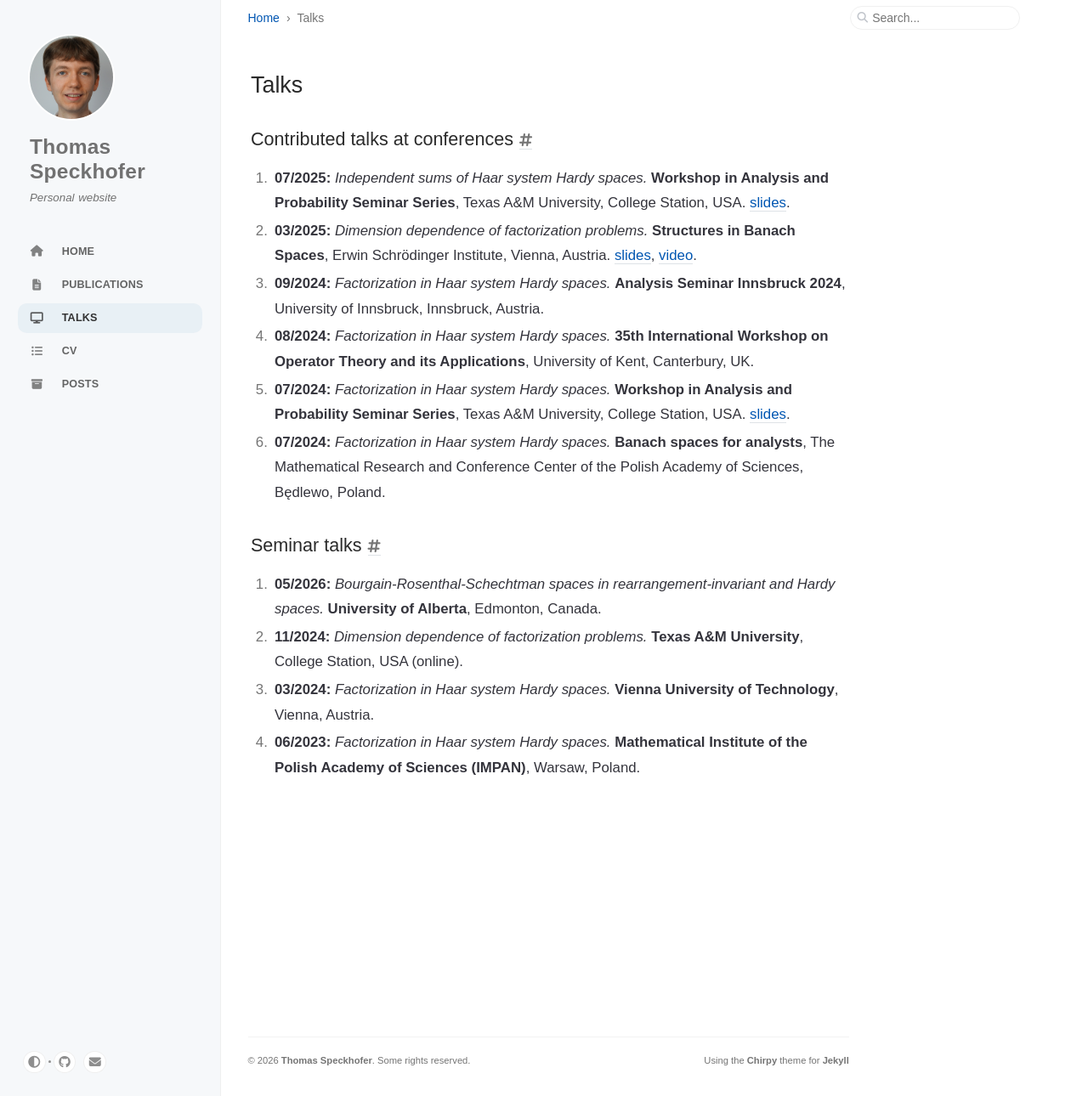
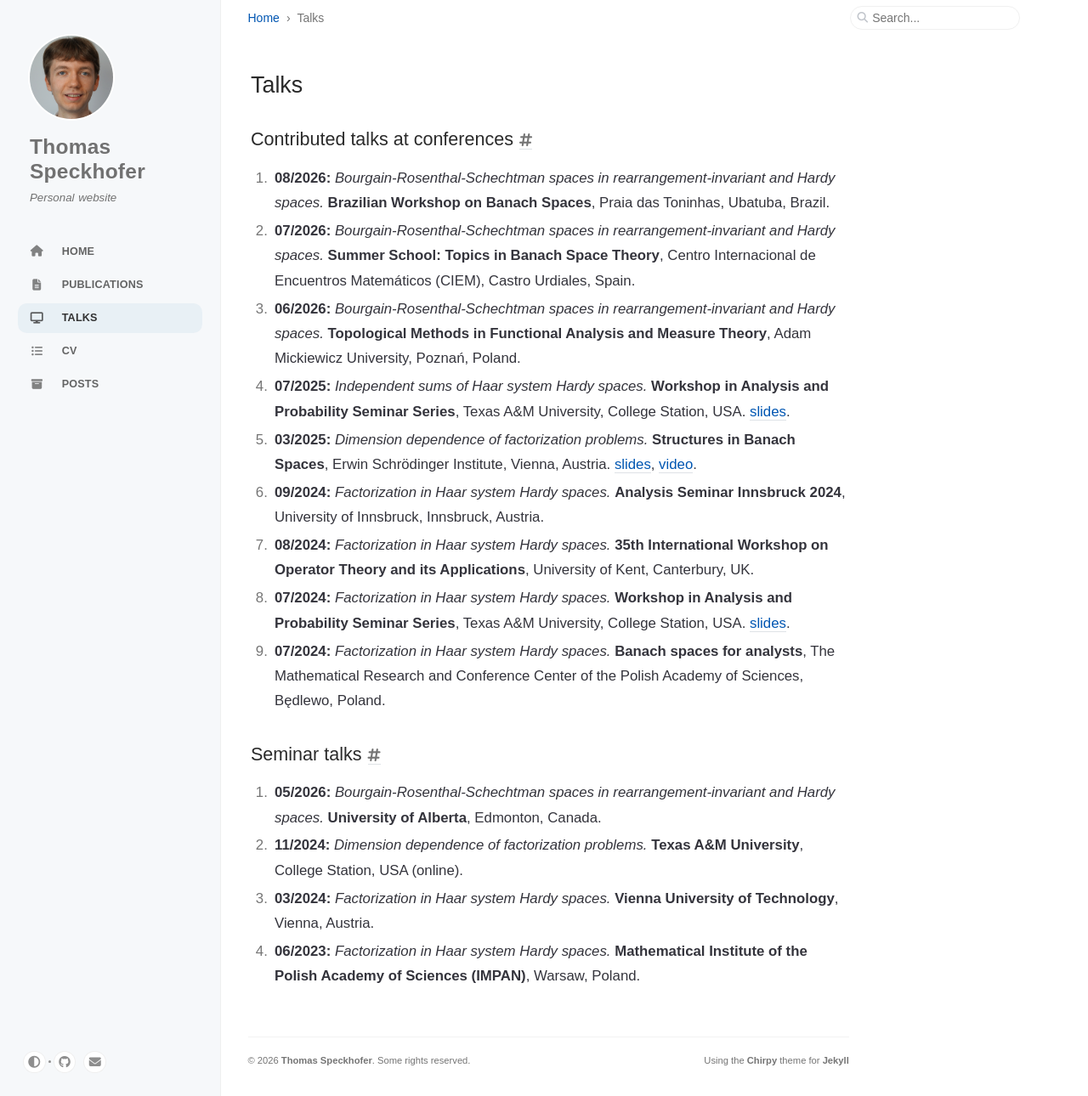
Before and after one commit to speckhofer/speckhofer.github.io, a Jekyll site: the page built from _tabs/talks.md, in a window 1280 px wide and 1290 px high. Shown: the whole window at 85% size. Built offline with Jekyll 4.4.1, drawn with Linux system fonts in a browser that asks for light colours; cached includes are drawn as plain includes.

Commit message:
updated Gemfile and talks

```diff
--- a/Gemfile
+++ b/Gemfile
@@ -26,4 +26,7 @@ gem "webrick"# , "~> 1.8"
 gem "json"#
 gem "public_suffix"#, "~> 6.0"
 
+# Jekyll 4.3 requires CSV, which is no longer a default gem in Ruby 3.4.
+gem "csv"
+
 gem "jekyll-paginate", "~> 1.1"
--- a/_tabs/talks.md
+++ b/_tabs/talks.md
@@ -5,6 +5,9 @@ order: 2
 
 ## Contributed talks at conferences
 
+1. **08/2026:** _Bourgain-Rosenthal-Schechtman spaces in rearrangement-invariant and Hardy spaces._ **Brazilian Workshop on Banach Spaces**, Praia das Toninhas, Ubatuba, Brazil.
+1. **07/2026:** _Bourgain-Rosenthal-Schechtman spaces in rearrangement-invariant and Hardy spaces._ **Summer School: Topics in Banach Space Theory**, Centro Internacional de Encuentros Matemáticos (CIEM), Castro Urdiales, Spain.
+1. **06/2026:** _Bourgain-Rosenthal-Schechtman spaces in rearrangement-invariant and Hardy spaces._ **Topological Methods in Functional Analysis and Measure Theory**, Adam Mickiewicz University, Poznań, Poland.
 1. **07/2025:** _Independent sums of Haar system Hardy spaces._ **Workshop in Analysis and Probability Seminar Series**, Texas A&M University, College Station, USA. [slides](https://speckhofer.github.io/assets/pdf/2025_independent-sums-of-hshs_college-station.pdf).
 1. **03/2025:** _Dimension dependence of factorization problems._ **Structures in Banach Spaces**, Erwin Schrödinger Institute, Vienna, Austria. [slides](https://speckhofer.github.io/assets/pdf/2025_dimension-dependence-of-factorization-problems_vienna.pdf), [video](https://www.youtube.com/watch?v=on6QlI1M7OM).
 1. **09/2024:** _Factorization in Haar system Hardy spaces._ **Analysis Seminar Innsbruck 2024**, University of Innsbruck, Innsbruck, Austria.
```
